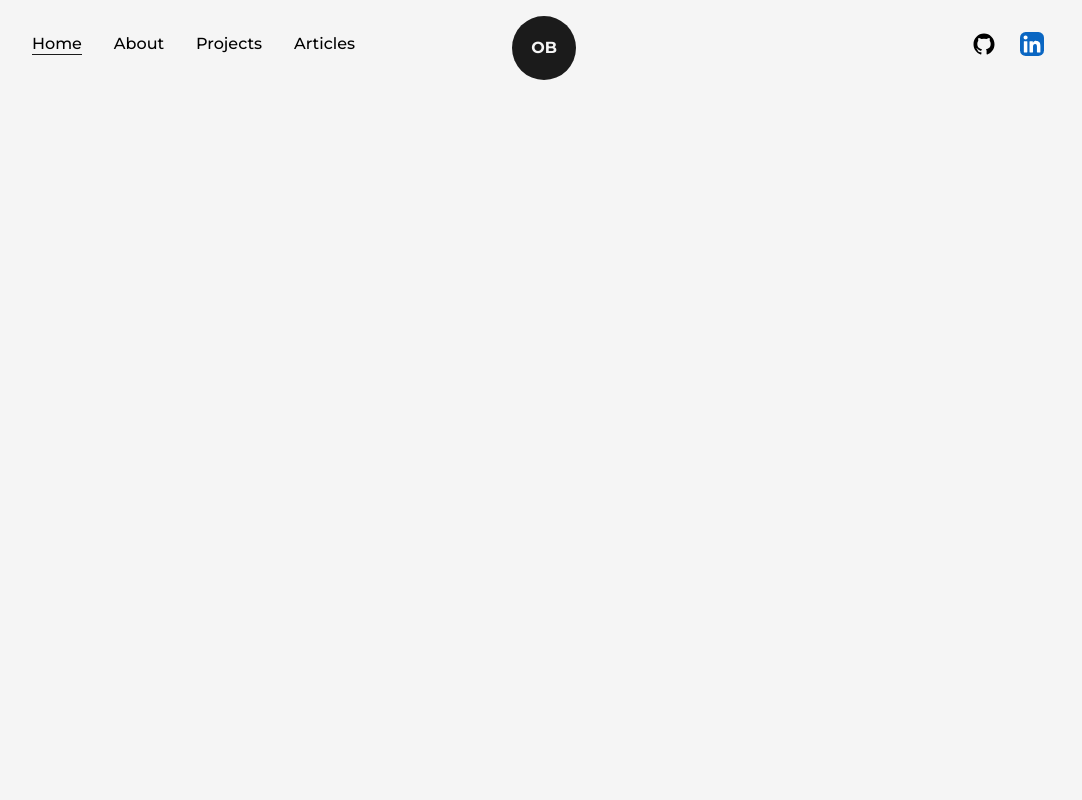
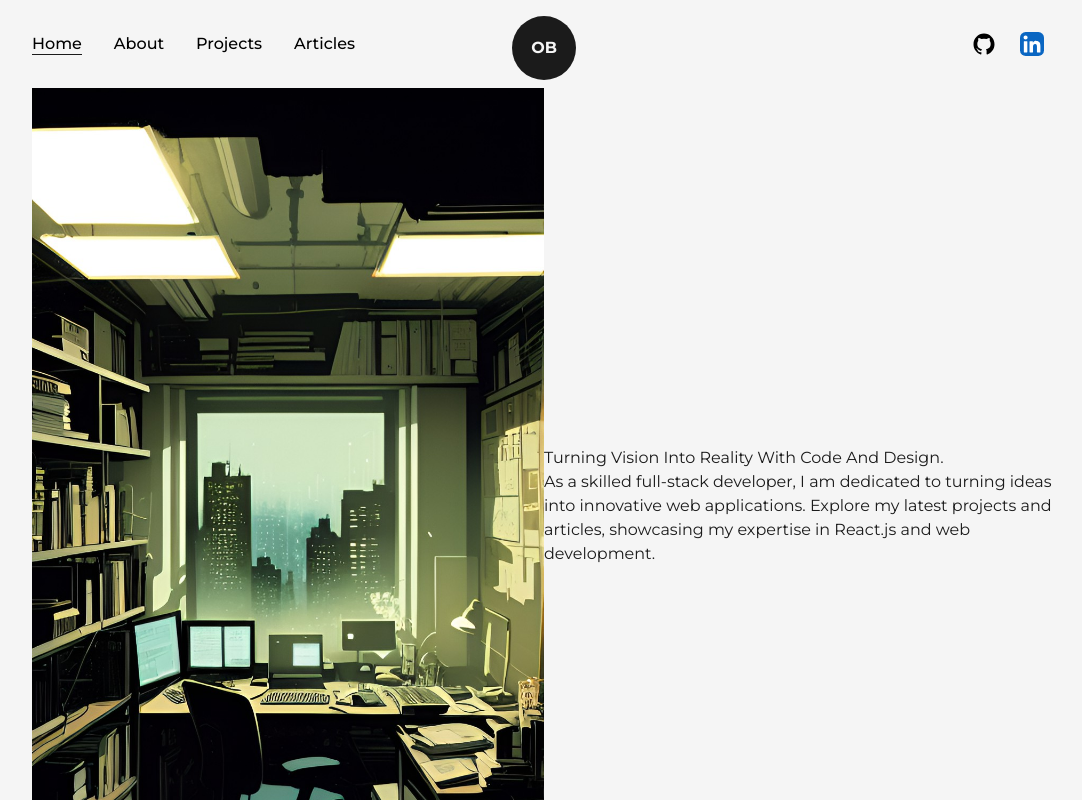
Before and after one commit to osbrown1/My-Portfolio, a Next.js app: page / in a window 1280 px wide. Shown: the top 800 px of the page, without its empty margins (96-1178 px from the left). Built offline with nearby package versions, Linux system fonts and the light colour scheme.

Commit message:
include image and add text in index.js

```diff
--- a/src/components/Layout.js
+++ b/src/components/Layout.js
@@ -1,6 +1,6 @@
 import React from 'react'
 
-const Layout = (children, className) => {
+const Layout = ({children, className=""}) => {
   return (
     <div className={`w-full h-full inline-block z-0 bg-light p-32 ${className}`}>{children}</div>
   )
--- a/src/components/NavBar.js
+++ b/src/components/NavBar.js
@@ -4,9 +4,6 @@
 import Logo from './Logo'
 import { GithubIcon, LinkedInIcon } from './Icons'
 import {motion} from "framer-motion"
-
-
-
 
 
 const CustomLink = ({href, title, className=""}) => {
--- a/src/pages/index.js
+++ b/src/pages/index.js
@@ -1,4 +1,8 @@
+import Layout from '@/components/Layout'
 import Head from 'next/head'
+import Image from 'next/image'
+import profilePic from "../../public/images/profile/final.jpg"
+
 
 export default function Home() {
   return (
@@ -9,7 +13,24 @@
 
     </Head>
     <main className='flex items-center text-dark w-full min-h-screen'>
+      <Layout className="pt-0">
 
+        <div className="flex items-center justify-between w-full">
+          <div className='w-1/2'>
+            <Image src={profilePic} alt="OwenBrown" className='w-full h-auto' />
+          </div>
+          <div className='w-1/2'>
+          <h1>Turning Vision Into Reality With Code And Design.</h1>
+              <p>
+              As a skilled full-stack developer, I am dedicated to turning ideas into innovative web applications.
+Explore my latest projects and articles, showcasing my expertise in React.js and web development.
+
+              </p>
+
+          </div>
+
+        </div>
+      </Layout>
     </main>
     </>
   )
```
Also changed, not shown: public/images/profile/final.jpg (added).
